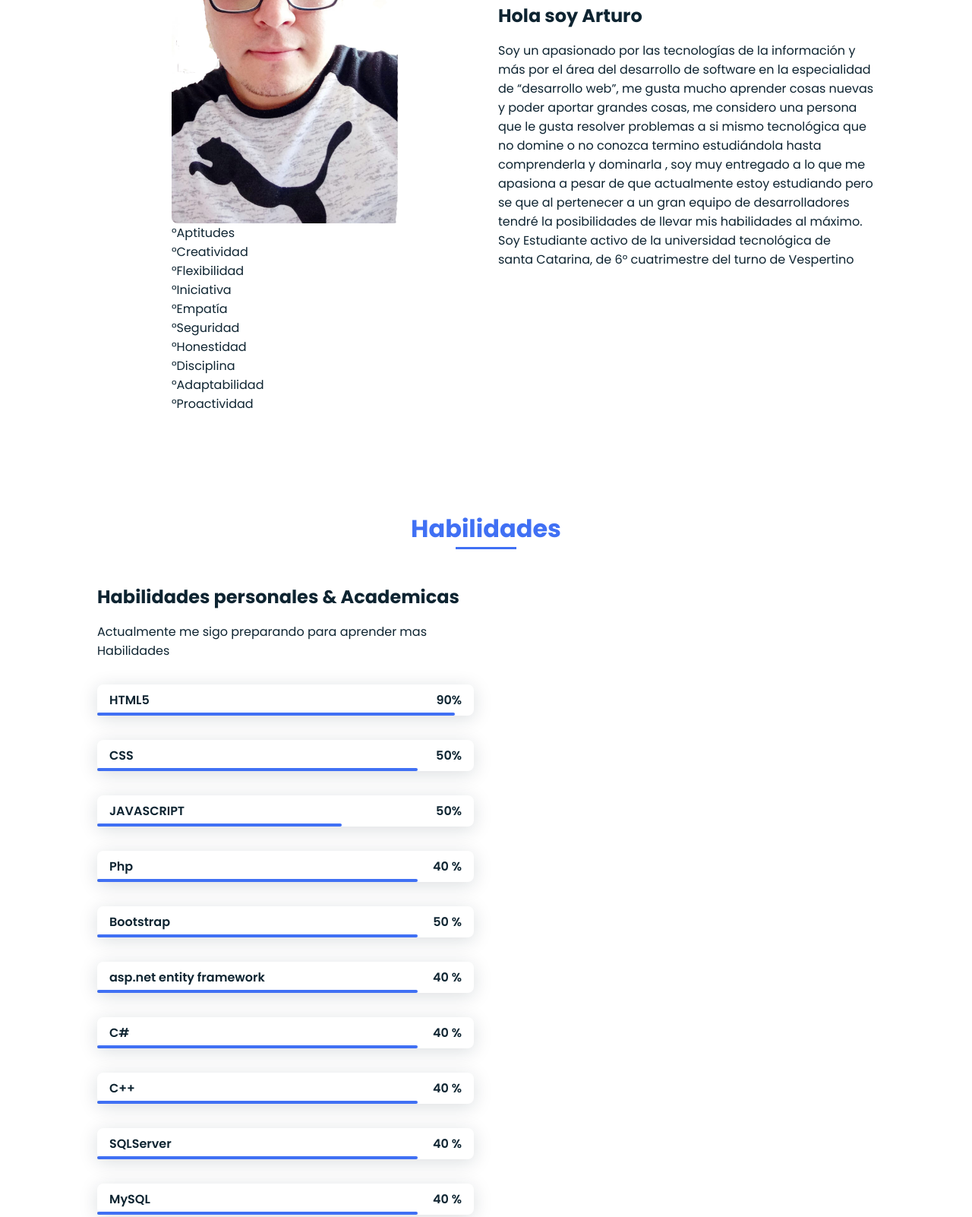
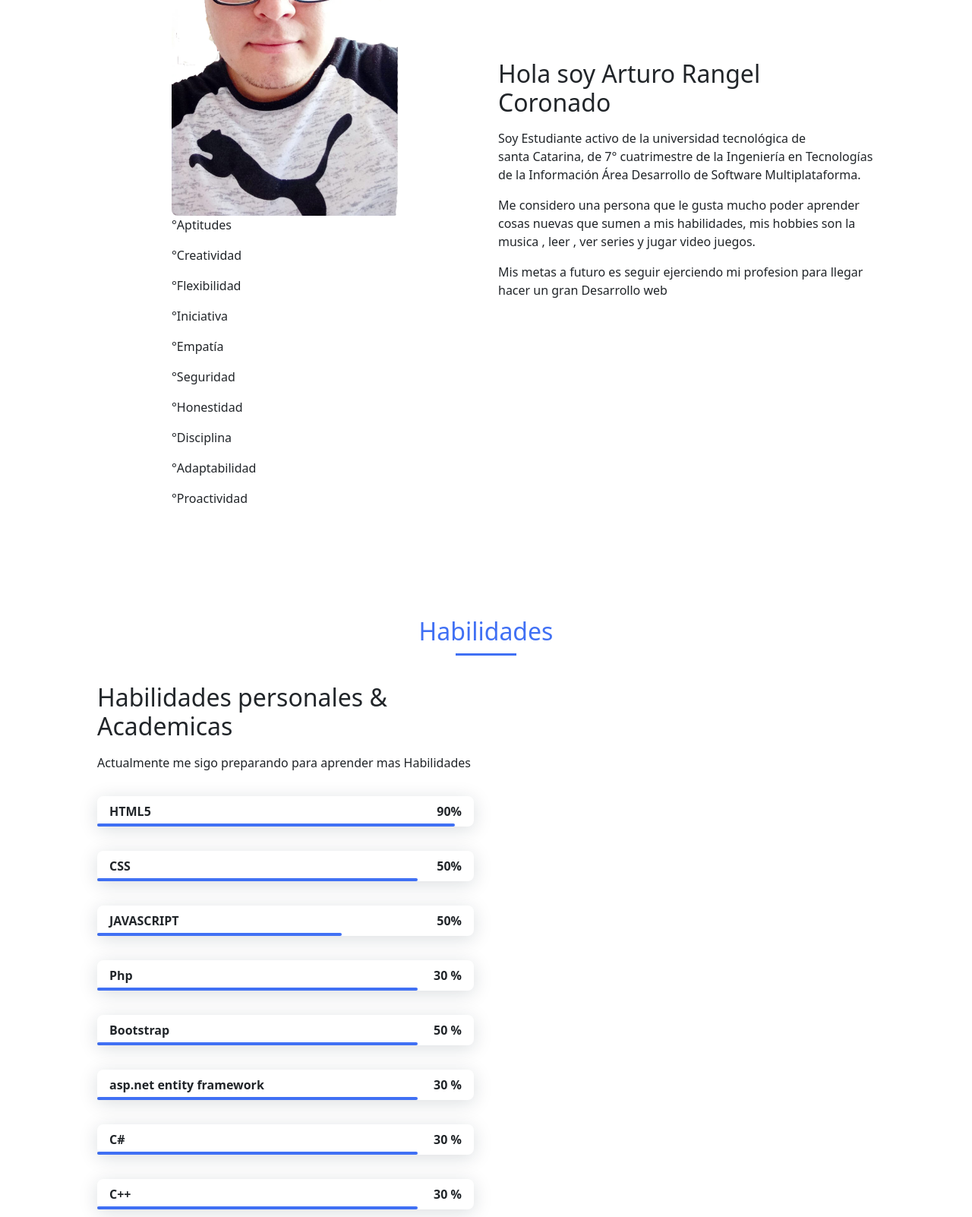
Before and after one commit to arturorgl/ArturoRangelCoronado, a plain HTML site: page index.html in a window 1280 px wide. Shown: the part 1163-2765 px from the top of the page at 76% size. Drawn offline with nearby package versions, Linux system fonts and the light colour scheme.

Commit message:
Add files via upload

```diff
--- a/index.html
+++ b/index.html
@@ -8,16 +8,20 @@
 
         <!-- =====BOX ICONS===== -->
         <link href='https://cdn.jsdelivr.net/npm/boxicons@2.0.5/css/boxicons.min.css' rel='stylesheet'>
+        <!-- CSS only -->
+<link href="https://cdn.jsdelivr.net/npm/bootstrap@5.0.0-beta3/dist/css/bootstrap.min.css" rel="stylesheet" integrity="sha384-eOJMYsd53ii+scO/bJGFsiCZc+5NDVN2yr8+0RDqr0Ql0h+rP48ckxlpbzKgwra6" crossorigin="anonymous">
 
         <title>Arturo Rangel Coronado</title>
     </head>
     <body>
         <!--===== HEADER =====-->
+
         <header class="l-header">
             <nav class="nav bd-grid">
                 <div>
-                    <a href="#" class="nav__logo">  Desarrollo y Gestión de Software</a>
+                    <button class="btn btn-primary btn-sm"><a href="/assets/pdf/CV-ArturoRangelCoronado.pdf" download="CV-ArturoRangelCoronado.pdf" mr-2  style="color:#FBFCFC ">Descargar-CV</a></button>
                 </div>
+
 
                 <div class="nav__menu" id="nav-menu">
                     <ul class="nav__list">
@@ -25,9 +29,9 @@
                         <li class="nav__item"><a href="#about" class="nav__link">¿Quien soy?</a></li>
                         <li class="nav__item"><a href="#skills" class="nav__link">Habilidades</a></li>
                         <li class="nav__item"><a href="#work" class="nav__link">Experencia Academica </a></li>
-
                     </ul>
                 </div>
+
 
                 <div class="nav__toggle" id="nav-toggle">
                     <i class='bx bx-menu'></i>
@@ -66,9 +70,12 @@
                     </div>
 
                     <div>
-                        <h2 class="about__subtitle">Hola soy Arturo</h2>
-                        <p class="about__text">Soy un apasionado por las tecnologías de la información y más por el área del desarrollo de software en la especialidad de “desarrollo web”, me gusta mucho aprender cosas nuevas y poder aportar grandes cosas, me considero una persona que le gusta resolver problemas a si mismo tecnológica que no domine o no conozca termino estudiándola hasta comprenderla y dominarla , soy muy entregado a lo que me apasiona a pesar de que actualmente estoy estudiando pero se que al pertenecer a un gran equipo de desarrolladores tendré la posibilidades de llevar mis habilidades al máximo. </p>
-                        <p class="about__text">Soy Estudiante activo de la universidad tecnológica de <br> santa Catarina, de 6° cuatrimestre  del turno de Vespertino </p>
+                        <h2 class="about__subtitle">Hola soy Arturo Rangel Coronado</h2>
+                        <p class="about__text"> Soy Estudiante activo de la universidad tecnológica de <br> santa Catarina, de 7° cuatrimestre de la  Ingeniería en
+                            Tecnologías de la Información Área Desarrollo de Software
+                            Multiplataforma. </p>
+                        <p class="about__text"> Me considero una persona que le gusta mucho poder aprender cosas nuevas que sumen a mis habilidades, mis hobbies son la musica , leer , ver series y jugar video juegos.</p>
+                        <p class="about__text"> Mis metas a futuro es seguir ejerciendo mi profesion para llegar hacer un gran Desarrollo web</p>
 
 
                     </div>
@@ -130,7 +137,7 @@
 
                             </div>
                             <div>
-                                <span class="skills__percentage">40 %</span>
+                                <span class="skills__percentage">30 %</span>
                             </div>
                         </div>
 
@@ -157,7 +164,7 @@
 
                             </div>
                             <div>
-                                <span class="skills__percentage">40 %</span>
+                                <span class="skills__percentage">30 %</span>
                             </div>
                         </div>
 
@@ -170,7 +177,7 @@
 
                             </div>
                             <div>
-                                <span class="skills__percentage">40 %</span>
+                                <span class="skills__percentage">30 %</span>
                             </div>
                         </div>
 
@@ -183,7 +190,7 @@
 
                             </div>
                             <div>
-                                <span class="skills__percentage">40 %</span>
+                                <span class="skills__percentage">30 %</span>
                             </div>
                         </div>
 
```
Also changed, not shown: 1 other file.
